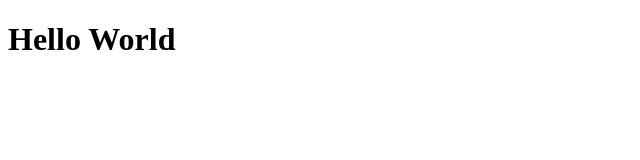
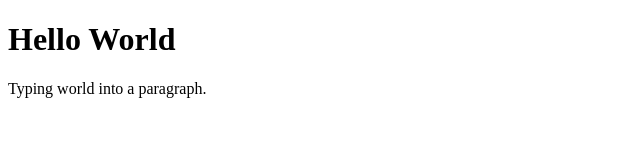
Before and after one commit to TallDrew/hello-world, a plain HTML site: page index.htm in a window 1280 px wide. Shown: the whole page, without its empty margins (0-640 px from the left). Drawn offline with Linux system fonts and the light colour scheme.

Commit message:
Added a new paragraph

```diff
--- a/index.htm
+++ b/index.htm
@@ -6,6 +6,6 @@
 <body>
 
 <h1>Hello World</h1>
-
+<p>Typing world into a paragraph.</p>
 </body>
 </html>
```
